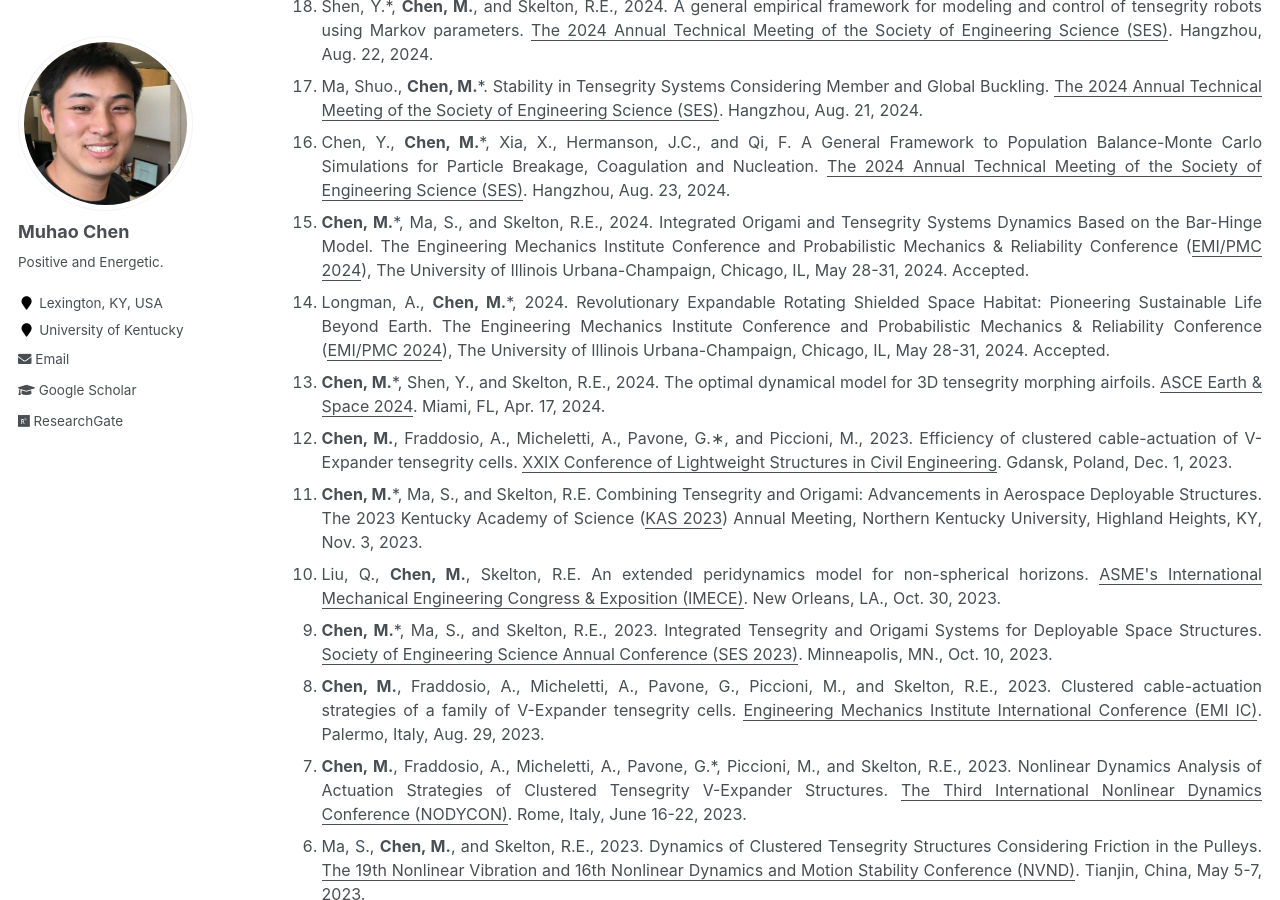
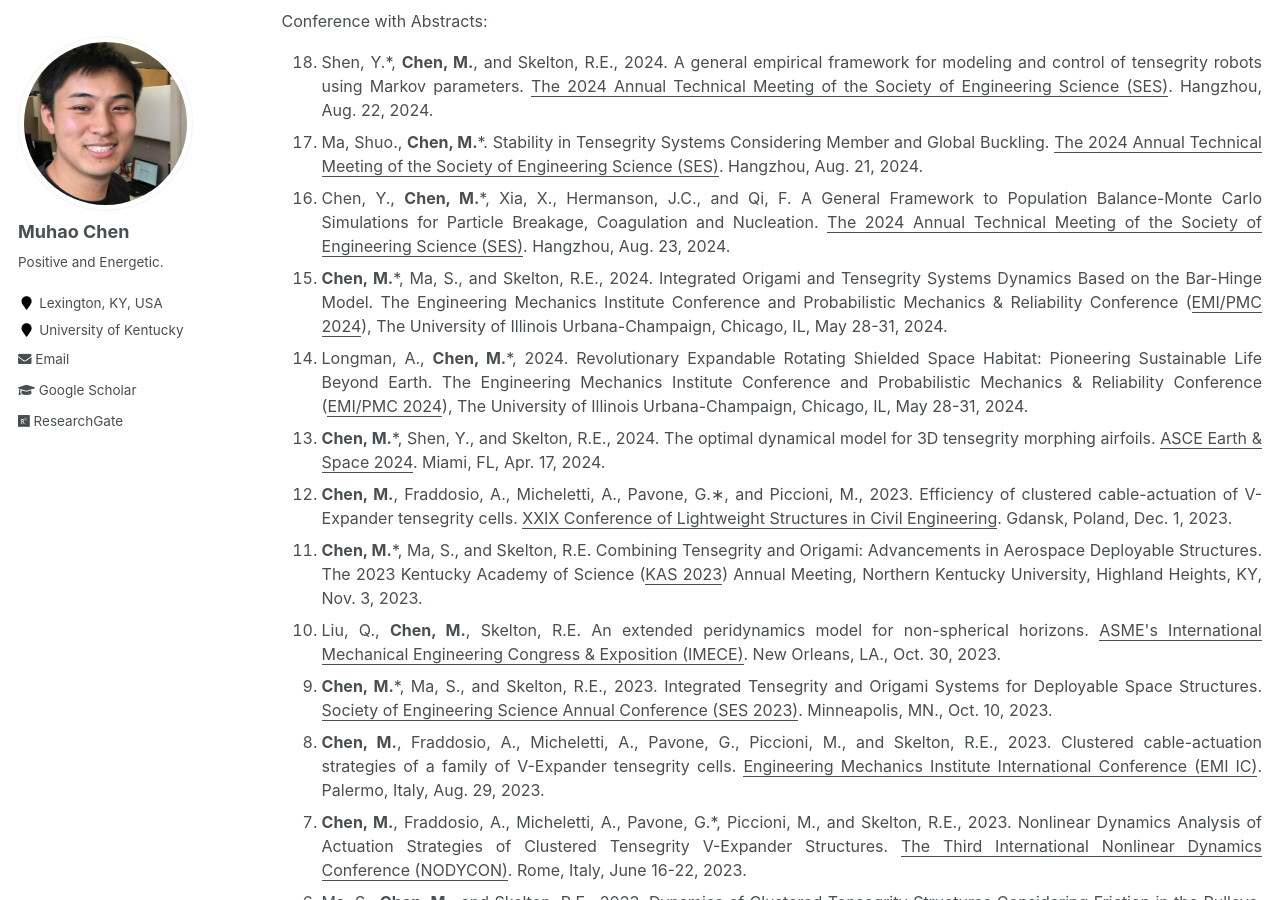
Before and after one commit to Muhao-Chen/muhao-chen.github.io, a Jekyll site: the page built from _pages/publication.md, in a window 1280 px wide and 900 px high, scrolled down 2726 px. Built offline with Jekyll 4.4.1, drawn with Linux system fonts in a browser that asks for light colours; some of the changed text lies outside the part shown.

Commit message:
Update publication.md

```diff
--- a/_pages/publication.md
+++ b/_pages/publication.md
@@ -66,8 +67,8 @@ Conference with Abstracts:
 <li> Shen, Y.*, <strong>Chen, M.</strong>, and Skelton, R.E., 2024. A general empirical framework for modeling and control of tensegrity robots using Markov parameters. <u>The 2024 Annual Technical Meeting of the Society of Engineering Science (SES)</u>. Hangzhou, Aug. 22, 2024.</li>
 <li> Ma, Shuo., <strong>Chen, M.</strong>*. Stability in Tensegrity Systems Considering Member and Global Buckling. <u>The 2024 Annual Technical Meeting of the Society of Engineering Science (SES)</u>. Hangzhou, Aug. 21, 2024.</li>
 <li> Chen, Y., <strong>Chen, M.</strong>*, Xia, X., Hermanson, J.C., and Qi, F. A General Framework to Population Balance-Monte Carlo Simulations for Particle Breakage, Coagulation and Nucleation. <u>The 2024 Annual Technical Meeting of the Society of Engineering Science (SES)</u>. Hangzhou, Aug. 23, 2024.</li>
-<li><strong>Chen, M.</strong>*, Ma, S., and Skelton, R.E., 2024. Integrated Origami and Tensegrity Systems Dynamics Based on the Bar-Hinge Model. The Engineering Mechanics Institute Conference and Probabilistic Mechanics & Reliability Conference (<u>EMI/PMC 2024</u>), The University of Illinois Urbana-Champaign, Chicago, IL, May 28-31, 2024. Accepted.</li>
-<li>Longman, A., <strong>Chen, M.</strong>*, 2024. Revolutionary Expandable Rotating Shielded Space Habitat: Pioneering Sustainable Life Beyond Earth. The Engineering Mechanics Institute Conference and Probabilistic Mechanics & Reliability Conference (<u>EMI/PMC 2024</u>), The University of Illinois Urbana-Champaign, Chicago, IL, May 28-31, 2024. Accepted.</li>
+<li><strong>Chen, M.</strong>*, Ma, S., and Skelton, R.E., 2024. Integrated Origami and Tensegrity Systems Dynamics Based on the Bar-Hinge Model. The Engineering Mechanics Institute Conference and Probabilistic Mechanics & Reliability Conference (<u>EMI/PMC 2024</u>), The University of Illinois Urbana-Champaign, Chicago, IL, May 28-31, 2024.</li>
+<li>Longman, A., <strong>Chen, M.</strong>*, 2024. Revolutionary Expandable Rotating Shielded Space Habitat: Pioneering Sustainable Life Beyond Earth. The Engineering Mechanics Institute Conference and Probabilistic Mechanics & Reliability Conference (<u>EMI/PMC 2024</u>), The University of Illinois Urbana-Champaign, Chicago, IL, May 28-31, 2024.</li>
 <li><strong>Chen, M.</strong>*, Shen, Y., and Skelton, R.E., 2024. The optimal dynamical model for 3D tensegrity morphing airfoils. <u>ASCE Earth & Space 2024</u>. Miami, FL, Apr. 17, 2024.</li>
 <li><strong>Chen, M.</strong>, Fraddosio, A., Micheletti, A., Pavone, G.∗, and Piccioni, M., 2023. Efficiency of clustered cable-actuation of V-Expander tensegrity cells. <u>XXIX Conference of Lightweight Structures in Civil Engineering</u>. Gdansk, Poland, Dec. 1, 2023.</li>
 <li><strong>Chen, M.</strong>*, Ma, S., and Skelton, R.E. Combining Tensegrity and Origami: Advancements in Aerospace Deployable Structures. The 2023 Kentucky Academy of Science (<u>KAS 2023</u>) Annual Meeting, Northern Kentucky University, Highland Heights, KY, Nov. 3, 2023.</li>
```
Also changed, not shown: other parts of _pages/publication.md (+1 -1 lines).
